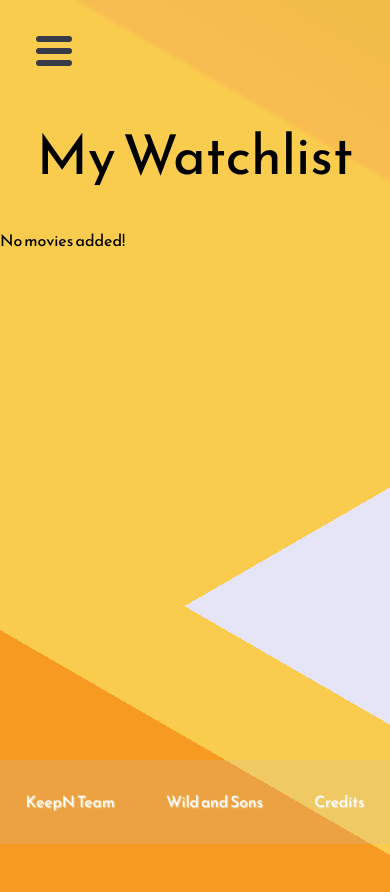
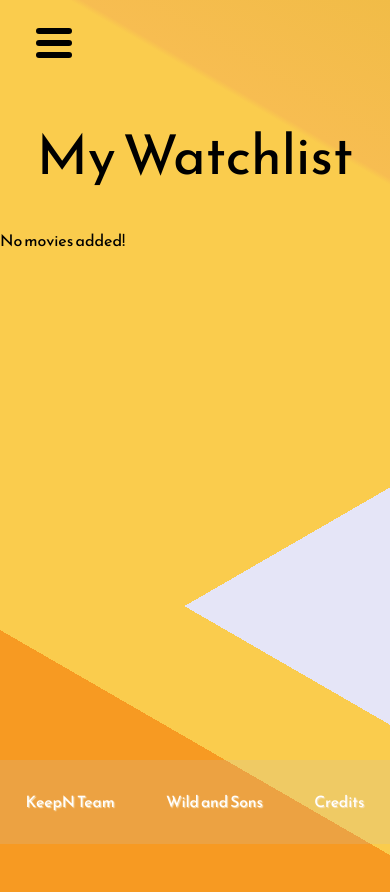
Before and after one commit to WildCodeSchool/p2-g2-sept21-lille-react-Videotheque, a React (Create React App) app: page /Watchlist in a window 390 px wide. Shown: the top 892 px of the page. Built offline with nearby package versions, Linux system fonts and the light colour scheme.

Commit message:
fixing eyes and burger

```diff
--- a/src/components/eye/eye.css
+++ b/src/components/eye/eye.css
@@ -141,10 +141,13 @@ body {
 /* -----------------------------------EYE BLINKING MOBILE VERSION-------------------------- */
 @media screen and (max-width: 600px) {
   .card-container {
-    position: relative;
+    position: fixed;
     margin-top: 3%;
     margin-left: 55%;
     transition: 0.3s ease-in-out;
+    z-index: 1000;
+    bottom: 11vh;
+    left: 3vw;
   }
 
   .ball {
--- a/src/components/header/Header.css
+++ b/src/components/header/Header.css
@@ -9,7 +9,7 @@
   width: 36px;
   height: 30px;
   left: 36px;
-  top: 36px;
+  top: 28px;
 }
 
 .menu {
@@ -41,7 +41,7 @@
 }
 
 .bm-burger-bars {
-  background: #373a47;
+  background: black;
   border-radius: 9999px;
 }
 
@@ -81,6 +81,10 @@
 
 .bm-overlay {
   background: rgba(0, 0, 0, 0.3);
+}
+
+.menu li {
+  margin-top: 2vh;
 }
 
 @media only screen and (min-width: 600px) {
--- a/src/components/header/Header.jsx
+++ b/src/components/header/Header.jsx
@@ -11,20 +11,20 @@ const Header = () => {
           <ul>
             <li>
               <Link
-                to="/Watchlist"
-                className="watchpage "
-                style={{ color: 'inherit', textDecoration: 'inherit' }}
-              />
-              Watchlist
-            </li>
-            <li>
-              <Link
                 to="/"
                 className="home"
                 style={{ color: 'inherit', textDecoration: 'inherit' }}
               >
                 Home
               </Link>
+            </li>
+            <li>
+              <Link
+                to="/Watchlist"
+                className="watchpage "
+                style={{ color: 'inherit', textDecoration: 'inherit' }}
+              />
+              Watchlist
             </li>
           </ul>
         </Menu>
```
